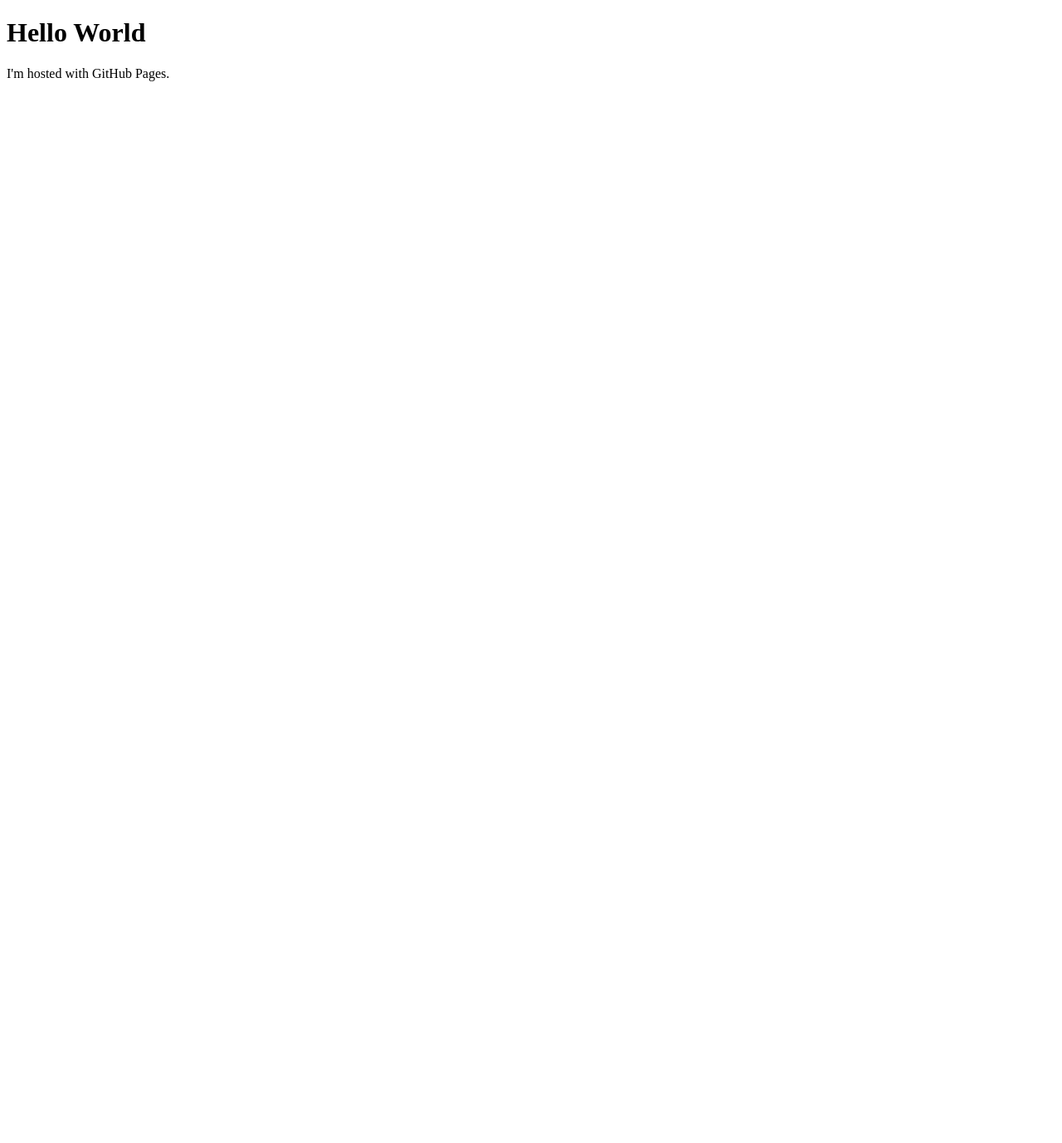
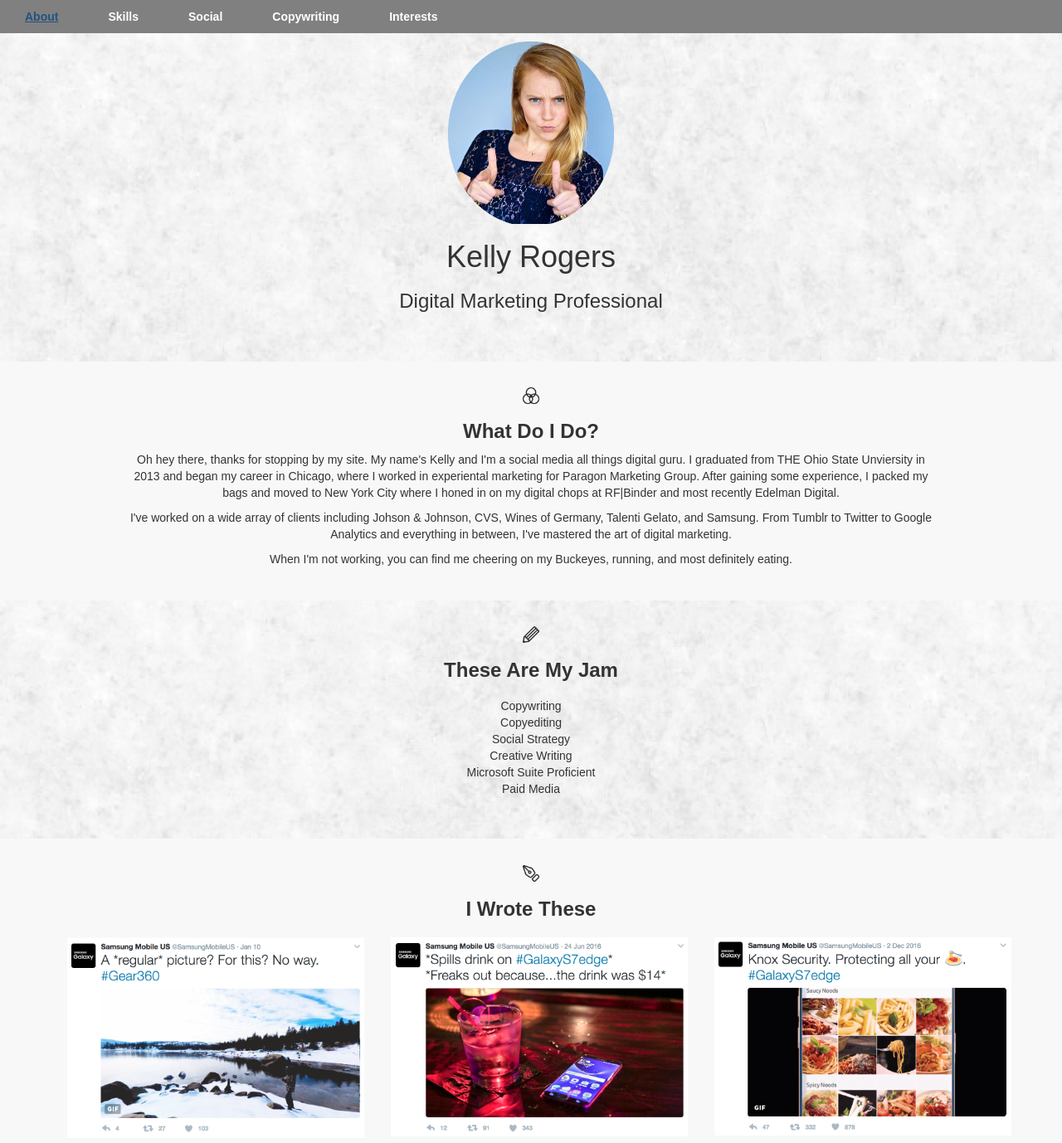
Before and after one commit to kellyrog/kellyrog.github.io, a plain HTML site: page index.html in a window 1280 px wide. Shown: the top 1378 px of the page at 83% size. Before the commit the page ends 800 px from the top, so only its background shows below. Drawn offline with nearby package versions, Linux system fonts and the light colour scheme; a web font is replaced by a local one.

Commit message:
Update index.html

```diff
--- a/index.html
+++ b/index.html
@@ -1,7 +1,114 @@
-<!DOCTYPE html>
+<!doctype html>
 <html>
+
+<head>
+  <title>Kelly Rogers
+  </title>
+<!--Bootstrap CSS for Image Gallery-->
+  <meta name="viewport" content="width=device-width, initial-scale=1">
+  <link rel="stylesheet" href="https://maxcdn.bootstrapcdn.com/bootstrap/3.3.7/css/bootstrap.min.css" integrity="sha384-BVYiiSIFeK1dGmJRAkycuHAHRg32OmUcww7on3RYdg4Va+PmSTsz/K68vbdEjh4u" crossorigin="anonymous">
+  <!-- Custom Fonts -->
+  <link href="https://fonts.googleapis.com/css?family=Muli" rel="stylesheet">
+  <!-- Custom CSS -->
+  <link href="stylesheet.css" rel="stylesheet">
+</head>
+
 <body>
-<h1>Hello World</h1>
-<p>I'm hosted with GitHub Pages.</p>
+  <!--Navigation-->
+  <nav class="navbar-fixed-top">
+    <div class="container-topnav">
+      <ul class="topnav">
+        <strong>
+          <li><a href="#About">About</a></li>
+          <li><a href="#Skills">Skills</a></li>
+          <li><a href="#Social">Social</a></li>
+          <li><a href="#Copywriting">Copywriting</a></li>
+          <li><a href="page2.html">Interests</a></li>
+        </strong>
+      </ul>
+    </div>
+  </nav>
+
+  <!--Introductions-->
+  <div class="content-section">
+        <img src="Prof Pic.png"style="width:200px;height:220px;" align= "middle">
+       <h1>
+        Kelly Rogers
+          <h3>
+          Digital Marketing Professional
+          </h3>
+       </h1>
+  </div>
+      <div class= "content-section-a" id="About">
+        <img src="color.png"style="width:20px;height:20px;" align= "middle">
+            <h3>
+              <strong>What Do I Do?</strong>
+            </h3>
+              <p> Oh hey there, thanks for stopping by my site. My name's Kelly and I'm a social media all things digital guru. I graduated from THE Ohio State Unviersity
+              in 2013 and began my career in Chicago, where I worked in experiental marketing for Paragon Marketing Group. After gaining some experience, I packed my bags
+              and moved to New York City where I honed in on my digital chops at RF|Binder and most recently Edelman Digital.</p>
+
+              <p>I've worked on a wide array of clients including Johson & Johnson, CVS, Wines of Germany, Talenti Gelato, and Samsung.
+              From Tumblr to Twitter to Google Analytics and everything in between, I've mastered the art of digital marketing.</p>
+
+              <p>When I'm not working, you can find me cheering on my Buckeyes, running, and most definitely eating. </p>
+      </div>
+
+<!--Skills-->
+      <div class= "content-section-b" id="Skills">
+        <img src="pencil.png"style="width:20px;height:20px;" align= "middle">
+            <h3>
+              <strong>These Are My Jam</strong>
+            </h3>
+                <ul id="skills">
+                  <li> Copywriting</li>
+                  <li> Copyediting</li>
+                  <li> Social Strategy</li>
+                  <li> Creative Writing</li>
+                  <li> Microsoft Suite Proficient</li>
+                  <li> Paid Media</li>
+                </ul>
+              </p>
+      </div>
+
+<!--Image Gallery-->
+
+  <div class="content-section-c" id="Copywriting">
+    <img src="pen.png"style="width:20px;height:20px;" align= "middle">
+      <h3>
+        <strong>I Wrote These</strong>
+      </h3>
+
+        <div class="container">
+          <div class="row">
+               <div class="col-md-4"><img class="inner-image" src="Image1.png"></div>
+               <div class="col-md-4"><img class="inner-image" src="Image4.png"></div>
+               <div class="col-md-4"><img class="inner-image" src="Image2.png"></div>
+          </div>
+
+          <div class="row">
+             <div class="col-md-4"><img class="inner-image" src="Image3.png"></div>
+             <div class="col-md-4"><img class="inner-image" src="Image5.png"></div>
+             <div class="col-md-4"><img class="inner-image" src="Image6.png"></div>
+          </div>
+      </div>
+    </div>
+  </div>
+<!--Social-->
+      <div class = "content-section-d" id="Social">
+        <img src="move.png"style="width:20px;height:20px;" align= "middle">
+           <h3>
+             <strong>Follow Me</strong>
+           </h3>
+           <p>
+           </p>
+                <a href= "https://twitter.com/Kell_RogerThat">
+                  <img src="twitter2.png"style="width:30px;height:30px;" align= "middle">
+                </a>
+                <a href= "https://www.linkedin.com/in/kelly-rogers-6ab7774b">
+                  <img src="linkedin2.png"style="width:30px;height:30px;" align= "middle">
+                </a>
+      </div>
+
+
 </body>
-</html>
```
